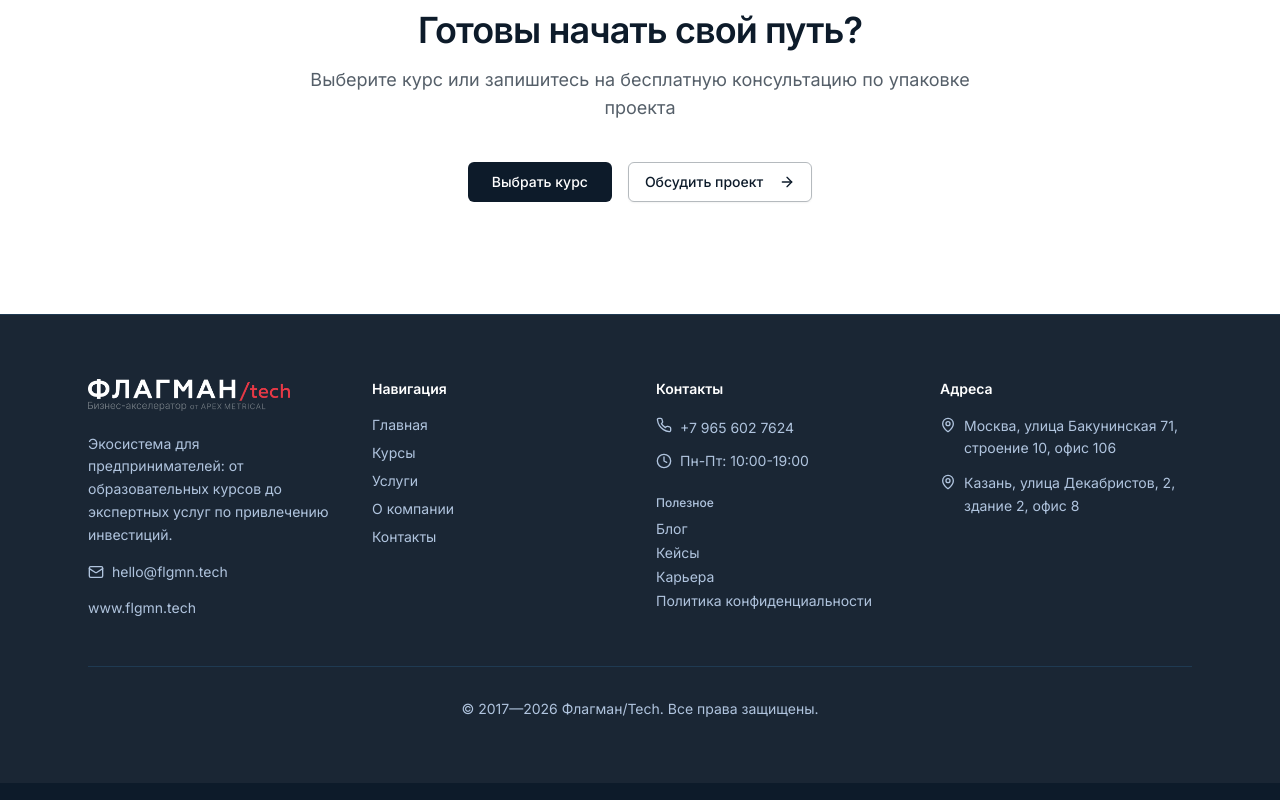
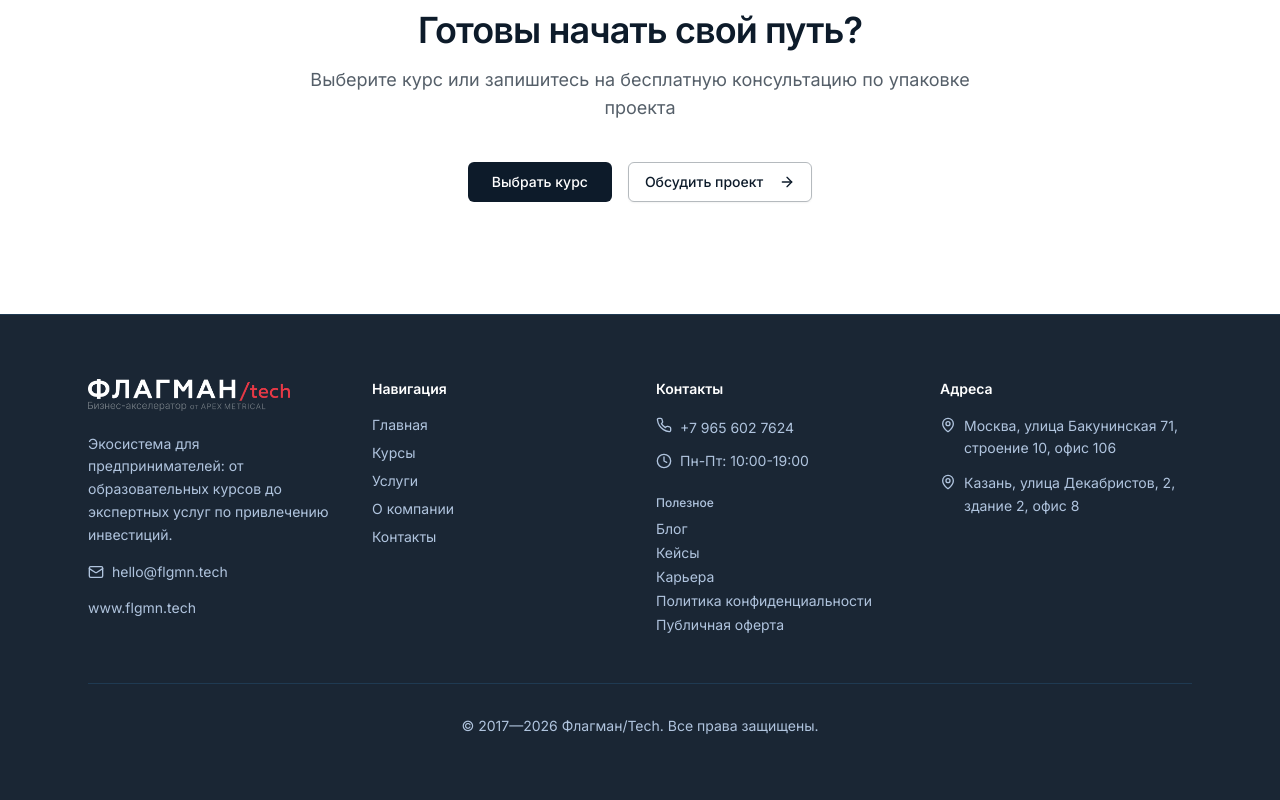
Before and after one commit to BulatMYP/v0-a-metrix-website, a Next.js app: page /about in a window 1280 px wide. Shown: the part 2602-3402 px from the top of the page. Built offline with nearby package versions, Linux system fonts and the light colour scheme.

Commit message:
Update footer.tsx

```diff
--- a/components/footer.tsx
+++ b/components/footer.tsx
@@ -1,5 +1,3 @@
-'use client'
-
 import Link from "next/link"
 import { usePathname } from "next/navigation"
 import { MapPin, Phone, Clock, Mail } from "lucide-react"
@@ -18,6 +16,7 @@ const additionalLinks = [
   { href: "/cases", label: "Кейсы" },
   { href: "/career", label: "Карьера" },
   { href: "/privacy", label: "Политика конфиденциальности" },
+  { href: "/offer", label: "Публичная оферта" },   // ✅ новая ссылка
 ]
 
 export function Footer() {
```
